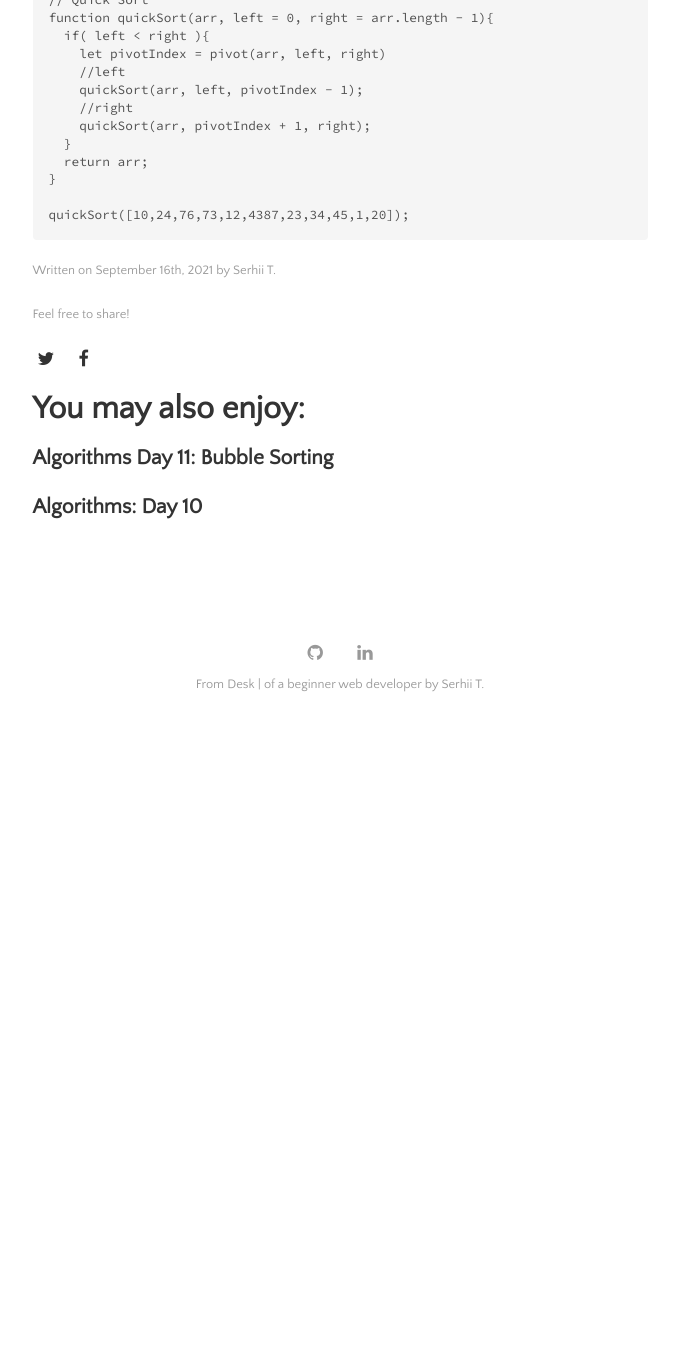
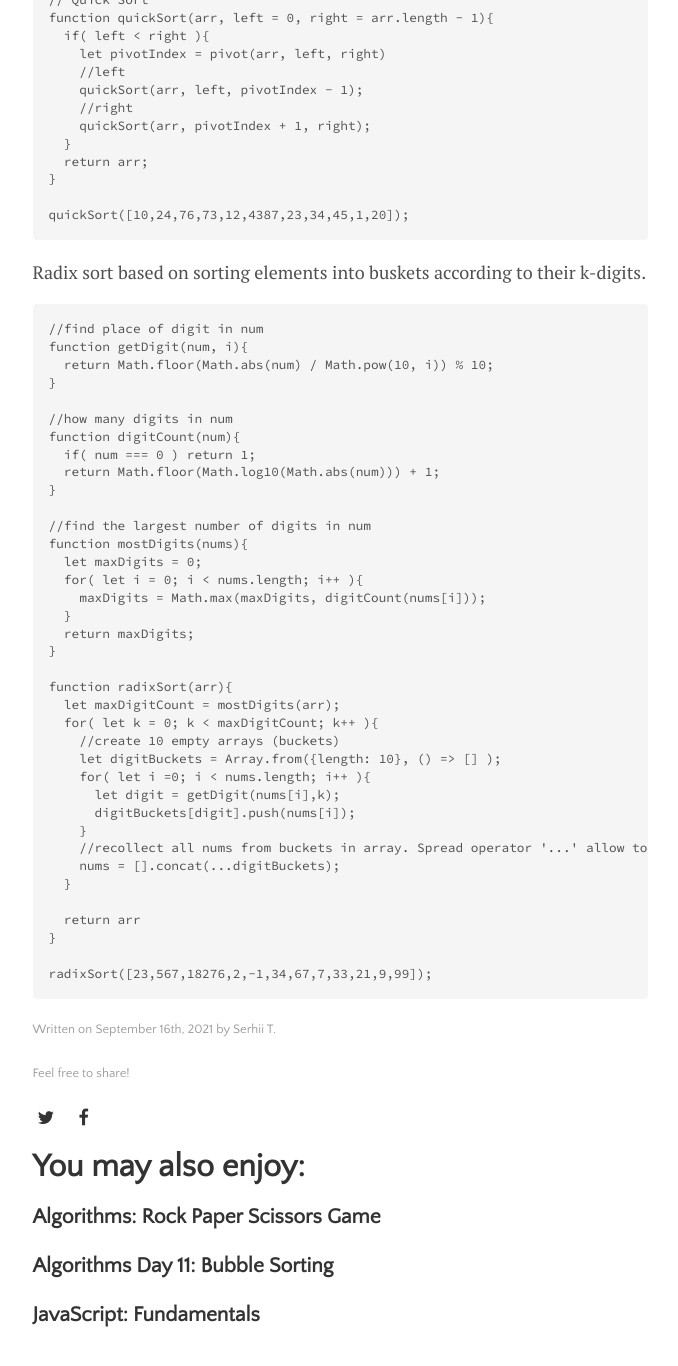
Before and after one commit to SergeyTocarchuk/sergeytocarchuk.github.io, a Jekyll site: the page built from _posts/2021-09-16-algoritms-day-12-sorting-merge.md, in a window 1280 px wide and 1400 px high, scrolled down 1579 px. Shown: the top 1366 px of the window, without its empty margins (300-978 px from the left). Built offline with Jekyll 4.4.1, drawn with Linux system fonts in a browser that asks for light colours; before the commit the page ends 2309 px from its top, so only the background shows below that.

````diff
--- a/_posts/2021-09-16-algoritms-day-12-sorting-merge.md
+++ b/_posts/2021-09-16-algoritms-day-12-sorting-merge.md
@@ -87,3 +87,44 @@
 
 quickSort([10,24,76,73,12,4387,23,34,45,1,20]);
 ```
+
+Radix sort based on sorting elements into buskets according to their k-digits.
+```
+//find place of digit in num
+function getDigit(num, i){
+  return Math.floor(Math.abs(num) / Math.pow(10, i)) % 10;
+}
+
+//how many digits in num
+function digitCount(num){
+  if( num === 0 ) return 1;
+  return Math.floor(Math.log10(Math.abs(num))) + 1;
+}
+
+//find the largest number of digits in num
+function mostDigits(nums){
+  let maxDigits = 0;
+  for( let i = 0; i < nums.length; i++ ){
+    maxDigits = Math.max(maxDigits, digitCount(nums[i]));
+  }
+  return maxDigits;
+}
+
+function radixSort(arr){
+  let maxDigitCount = mostDigits(arr);
+  for( let k = 0; k < maxDigitCount; k++ ){
+    //create 10 empty arrays (buckets)
+    let digitBuckets = Array.from({length: 10}, () => [] );
+    for( let i =0; i < nums.length; i++ ){
+      let digit = getDigit(nums[i],k);
+      digitBuckets[digit].push(nums[i]);
+    }
+    //recollect all nums from buckets in array. Spread operator '...' allow to collect arrays as elements into our array
+    nums = [].concat(...digitBuckets);
+  }
+
+  return arr
+}
+
+radixSort([23,567,18276,2,-1,34,67,7,33,21,9,99]);
+```
````
Also changed, not shown: _posts/2021-08-27-css-grid-auto-fill-vs-auto-fit.md (+2 -0 lines), _posts/2021-09-19-js-fundamentals.md (added, +16 -0 lines), _posts/2021-09-21-algorithms-rock-paper-scissors.md (added, +87 -0 lines).
